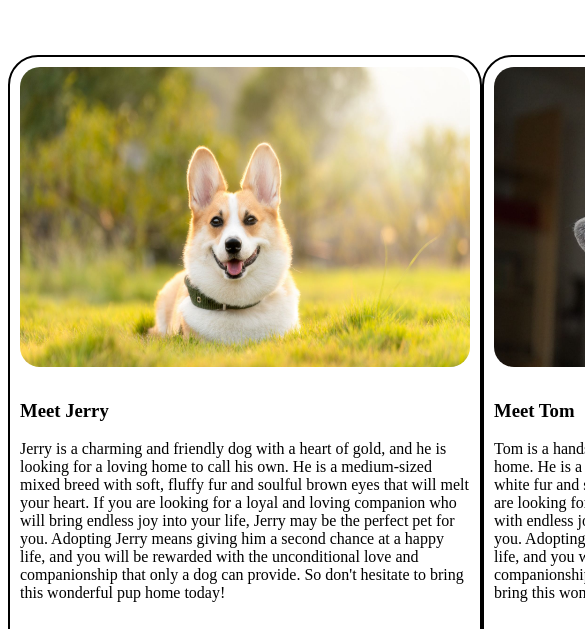
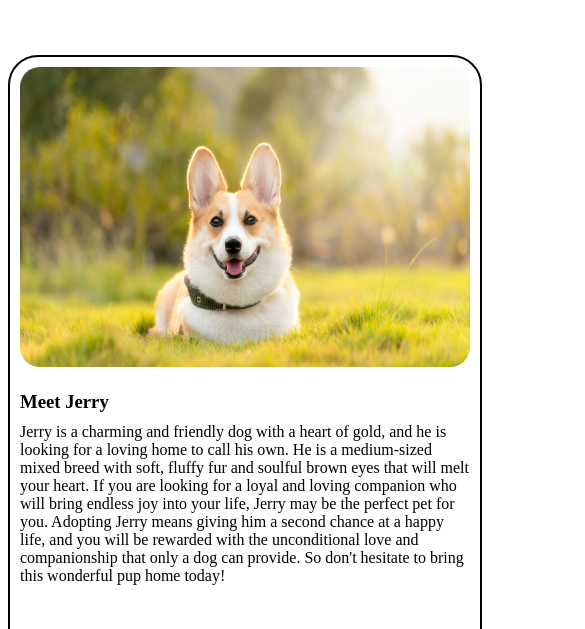
Before and after one commit to KuwarGautam-01/Full-Stack-Web-Development, a plain HTML site: page CSS/CSS pet adoption page/index-4.html in a window 390 px wide. Shown: the part 139-768 px from the top of the page, 585 px wide, since content can reach past the window. Drawn offline with Linux system fonts and the light colour scheme.

Commit message:
made pet adoption page responsive

```diff
--- a/CSS/CSS pet adoption page/mystyle2.css
+++ b/CSS/CSS pet adoption page/mystyle2.css
@@ -38,10 +38,19 @@ img {
 
 h3 , p {
     text-align: start;
-    margin-left: 10px;
-    margin-right: 10px;
+    margin: 10px;
 }
 
 h4 {
     text-align: center;
 }
+
+@media (max-width: 390px) {
+    #pets {
+        flex-wrap: wrap;
+    }
+
+    /* .card {
+        margin: 10px;
+    } */
+}
```
